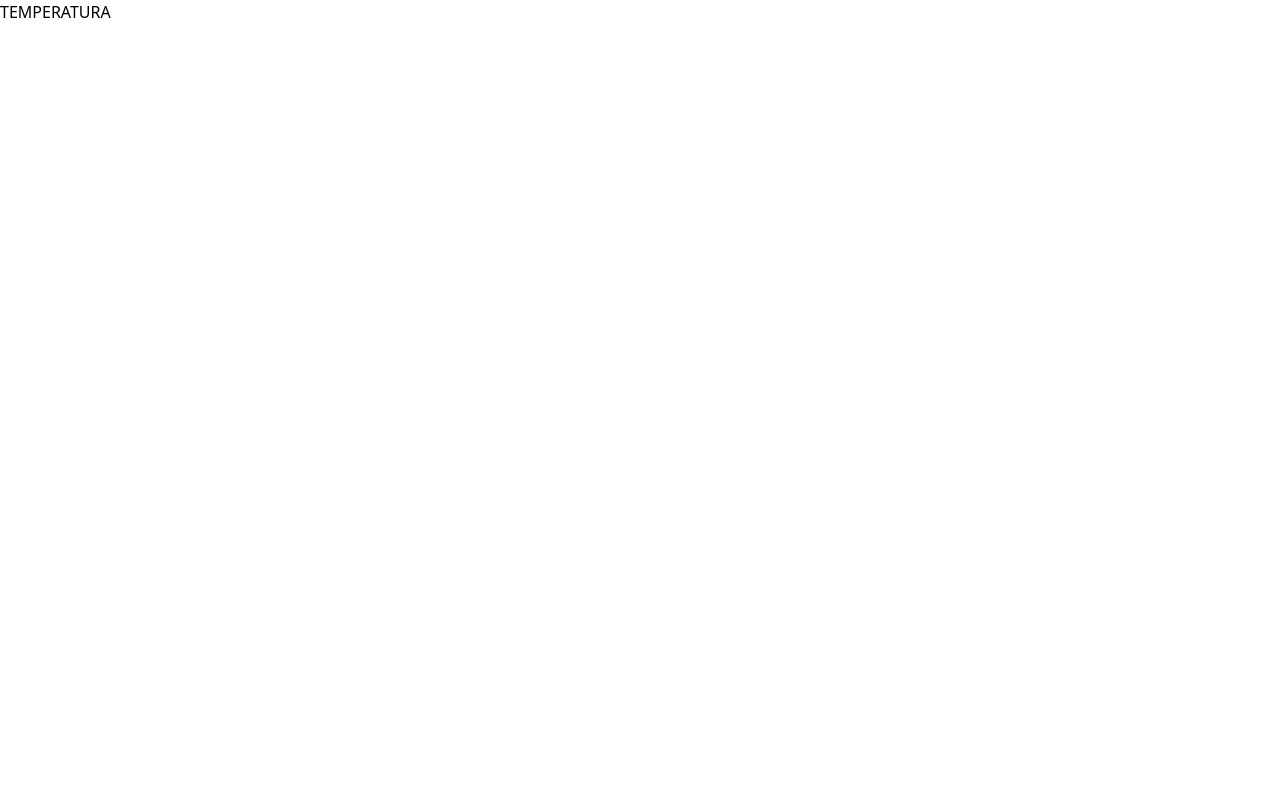
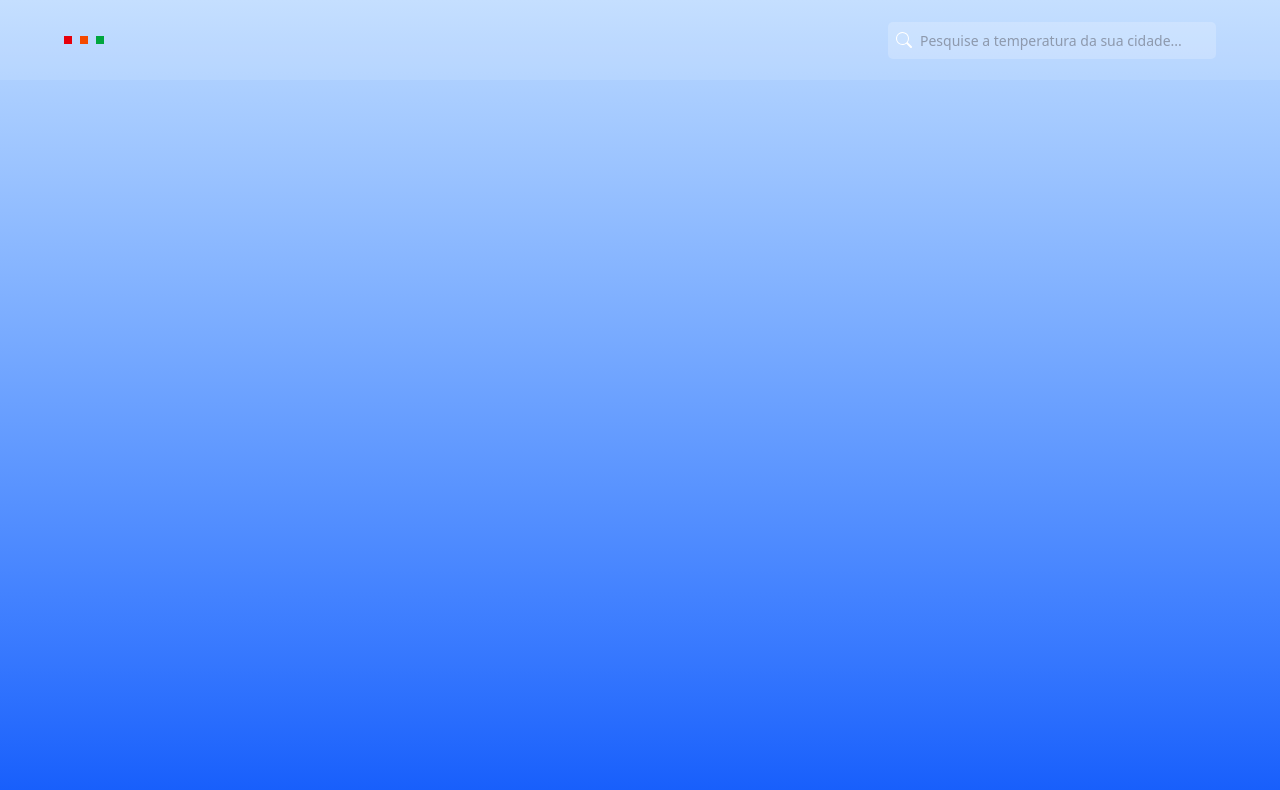
Before and after one commit to leandroalves-dev/temperatura, a React (Vite) app: page / in a window 1280 px wide. Shown: the top 790 px of the page. Built offline with nearby package versions, Linux system fonts and the light colour scheme.

Commit message:
feat(component): criando o header

```diff
--- a/package.json
+++ b/package.json
@@ -13,6 +13,7 @@
     "@tailwindcss/vite": "^4.0.15",
     "react": "^19.0.0",
     "react-dom": "^19.0.0",
+    "react-icons": "^5.5.0",
     "tailwindcss": "^4.0.15"
   },
   "devDependencies": {
--- a/src/App.tsx
+++ b/src/App.tsx
@@ -1,9 +1,10 @@
 import './App.css'
+import Header from './components/Header'
 
 function App() {
     return (
-        <div className='flex'>
-            <h1 className=''>TEMPERATURA</h1>
+        <div className='bg-gradient-to-b from-blue-200 to-blue-600 h-screen'>
+            <Header />
         </div>
     )
 }
--- /dev/null
+++ b/src/components/Container/index.tsx
@@ -0,0 +1,15 @@
+export interface ContainerProps{
+    children: React.ReactNode
+    className?: string
+}
+
+
+const Container = ({ children, className }: ContainerProps) => {
+    return (
+        <div className={`max-w-6xl mx-auto ${className}`}>
+            {children}
+        </div>
+    )
+}
+
+export default Container
--- /dev/null
+++ b/src/components/Header/index.tsx
@@ -0,0 +1,24 @@
+import Container from "../Container"
+import { BsSearch } from 'react-icons/bs'
+
+const Header = () => {
+    return (
+        <header className="bg-white/10 h-20">
+            <Container  className="flex justify-between items-center h-20">
+                <div className="flex gap-2">
+                    <span className="bg-red-600 w-2 h-2 flex"></span>
+                    <span className="bg-orange-600 w-2 h-2 flex"></span>
+                    <span className="bg-green-600 w-2 h-2 flex"></span>
+                </div>
+                <div>
+                    <form className="w-82 bg-white/20 flex flex-row-reverse p-2 rounded-[5px]">
+                        <input type="text" placeholder="Pesquise a temperatura da sua cidade..." className="focus:outline-none text-[14px] text-zinc-600 w-full" />
+                        <button type="submit" className="mr-2"><BsSearch size={16} color="#FFF" /></button>
+                    </form>
+                </div>
+            </Container>
+        </header>
+    )
+}
+
+export default Header
```
Also changed, not shown: 1 other file (tests, documents, lock files or other folders).
